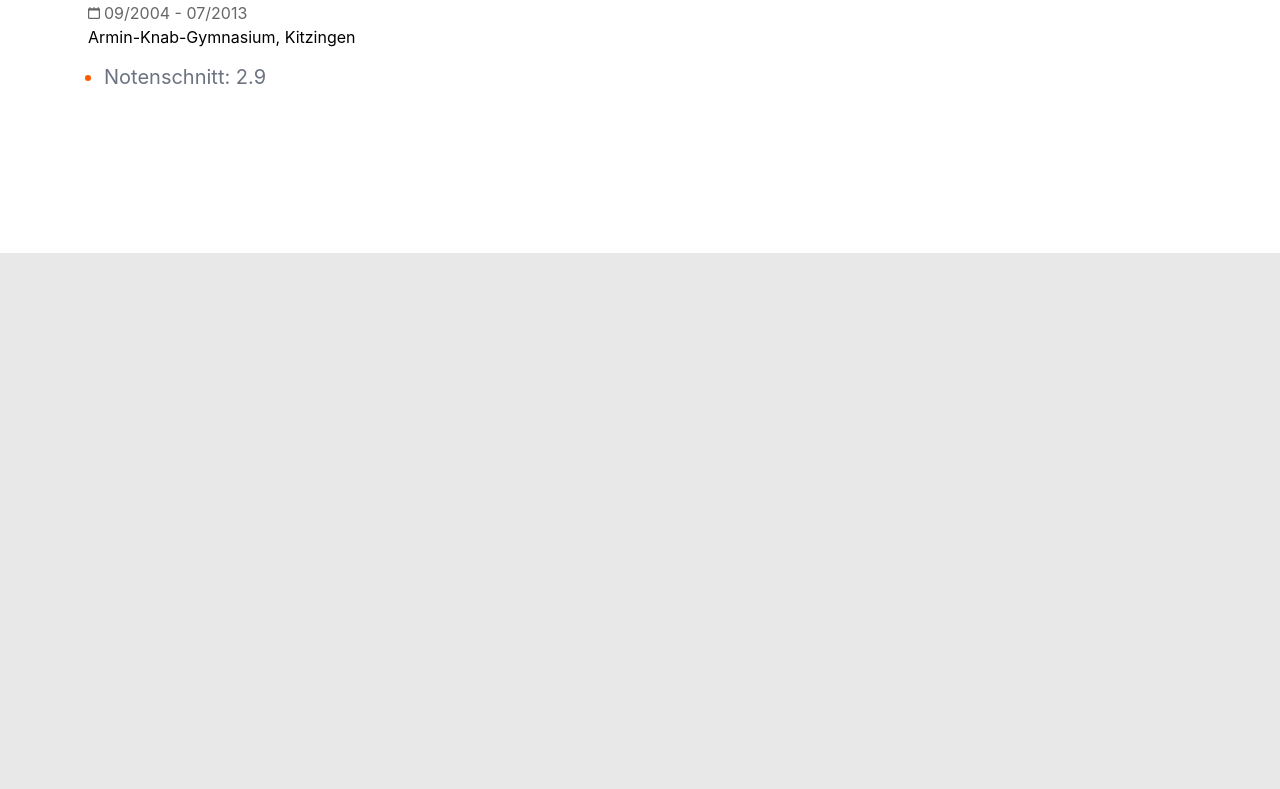
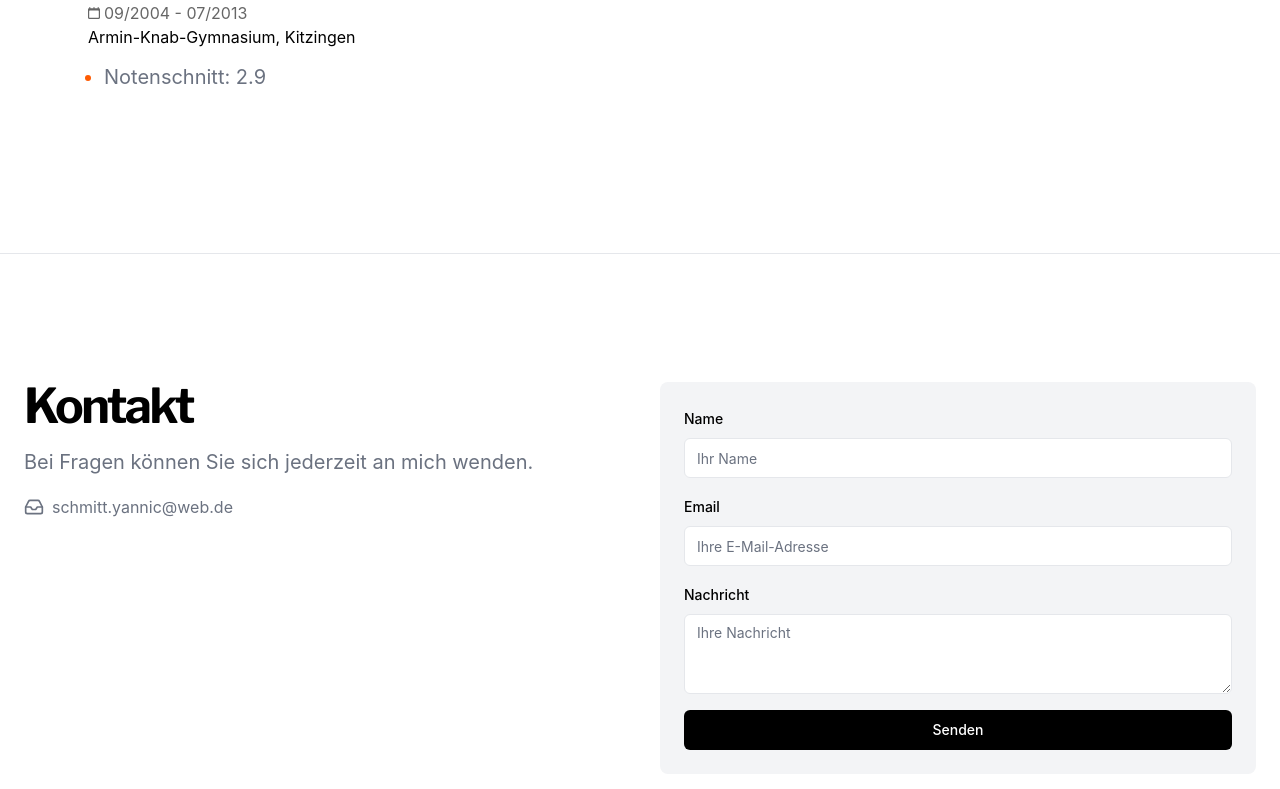
Before and after one commit to SchmittYannic/portfolio_ys, a React (Vite) app: page / in a window 1280 px wide. Shown: the part 2866-3655 px from the top of the page. Before the commit the page ends 3119 px from the top, so only its background shows below. Built offline with nearby package versions, Linux system fonts and the light colour scheme.

Commit message:
Updates Contact component

```diff
--- a/src/components/Contact.tsx
+++ b/src/components/Contact.tsx
@@ -1,7 +1,136 @@
+import useDynamicClasses from "../hooks/useDynamicClasses"
+import { styles } from "../styles"
 
 const Contact = () => {
+
+    const { focusRingColorClass, PageTextContent } = useDynamicClasses();
+    const handleSubmit = () => { }
+
     return (
-        <div>Contact</div>
+        <section
+            id="contact"
+            className={`w-full lg:py-32 md:py-24 py-12 border-t`}
+        >
+            <div
+                id="contact-content"
+                className={`${styles.maxSiteWidth} mx-auto md:px-6 px-4 grid items-start gap-6 lg:grid-cols-2 lg:gap-10`}
+            >
+                <div
+                    id="contact-text"
+                    className="space-y-4"
+                >
+                    <h2
+                        className={`md:text-5xl sm:text-4xl text-3xl font-bold tracking-tighter ${styles.headlineTextColor}`}
+                    >
+                        {PageTextContent.contactHead}
+                    </h2>
+                    <p
+                        className={`${styles.maxContainer} ${styles.primaryFontSize} ${styles.primaryTextColor}`}
+                    >
+                        {PageTextContent.contactSub}
+                    </p>
+                    <div
+                        id="contact-links"
+                        className="space-y-2"
+                    >
+                        <div
+                            className="flex items-center gap-2 text-gray-100"
+                        >
+                            <svg
+                                xmlns="http://www.w3.org/2000/svg"
+                                width="24"
+                                height="24"
+                                viewBox="0 0 24 24"
+                                fill="none"
+                                stroke="currentColor"
+                                stroke-width="2"
+                                stroke-linecap="round"
+                                stroke-linejoin="round"
+                                className={`w-5 h-5 ${styles.primaryTextColor}`}
+                            >
+                                <polyline points="22 12 16 12 14 15 10 15 8 12 2 12"></polyline>
+                                <path d="M5.45 5.11 2 12v6a2 2 0 0 0 2 2h16a2 2 0 0 0 2-2v-6l-3.45-6.89A2 2 0 0 0 16.76 4H7.24a2 2 0 0 0-1.79 1.11z"></path>
+                            </svg>
+                            <a
+                                className={`${styles.primaryTextColor} hover:underline`}
+                                href={`mailto:${PageTextContent.emailAddress}`}
+                            >
+                                {PageTextContent.emailAddress}
+                            </a>
+                        </div>
+                        <div
+                            className="flex items-center gap-2"
+                        >
+
+                        </div>
+                    </div>
+                </div>
+
+                <div
+                    id="contact-form"
+                    className={`rounded-lg p-6 ${styles.secondaryBackground}`}
+                >
+                    <form
+                        className="space-y-4"
+                        onSubmit={handleSubmit}
+                    >
+                        <div
+                            className="space-y-2"
+                        >
+                            <label
+                                htmlFor="name"
+                                className={`${styles.headlineTextColor} text-sm font-medium leading-none peer-disabled:cursor-not-allowed peer-disabled:opacity-70`}
+                            >
+                                {PageTextContent.nameLabel}
+                            </label>
+                            <input
+                                id="name"
+                                className={`flex h-10 w-full rounded-md border border-input dark:border-gray-600 ${styles.primaryTextColor} ${styles.primaryBackground} px-3 py-2 text-sm file:border-0 file:bg-transparent file:text-sm file:font-medium placeholder:text-gray-500 dark:placeholder:text-gray-400 focus-visible:outline-none focus-visible:ring-4 ${focusRingColorClass} focus-visible:ring-offset-2 ring-offset-gray-100 dark:ring-offset-gray-800 disabled:cursor-not-allowed disabled:opacity-50`}
+                                type="text"
+                                placeholder={PageTextContent.namePlaceholder}
+                            />
+                        </div>
+                        <div
+                            className="space-y-2"
+                        >
+                            <label
+                                htmlFor="email"
+                                className={`${styles.headlineTextColor} text-sm font-medium leading-none peer-disabled:cursor-not-allowed peer-disabled:opacity-70`}
+                            >
+                                {PageTextContent.emailLabel}
+                            </label>
+                            <input
+                                id="email"
+                                className={`flex h-10 w-full rounded-md border border-input dark:border-gray-600 ${styles.primaryTextColor} ${styles.primaryBackground} px-3 py-2 text-sm file:border-0 file:bg-transparent file:text-sm file:font-medium placeholder:text-gray-500 dark:placeholder:text-gray-400 focus-visible:outline-none focus-visible:ring-4 ${focusRingColorClass} focus-visible:ring-offset-2 ring-offset-gray-100 dark:ring-offset-gray-800 disabled:cursor-not-allowed disabled:opacity-50`}
+                                type="text"
+                                placeholder={PageTextContent.emailPlaceholder}
+                            />
+                        </div>
+                        <div
+                            className="space-y-2"
+                        >
+                            <label
+                                htmlFor="message"
+                                className={`${styles.headlineTextColor} text-sm font-medium leading-none peer-disabled:cursor-not-allowed peer-disabled:opacity-70`}
+                            >
+                                {PageTextContent.messageLabel}
+                            </label>
+                            <textarea
+                                id="message"
+                                className={`flex min-h-[80px] w-full rounded-md border border-input dark:border-gray-600 ${styles.primaryTextColor} ${styles.primaryBackground} px-3 py-2 text-sm  placeholder:text-gray-500 dark:placeholder:text-gray-400 focus-visible:outline-none focus-visible:ring-4 ${focusRingColorClass} focus-visible:ring-offset-2 ring-offset-gray-100 dark:ring-offset-gray-800 disabled:cursor-not-allowed disabled:opacity-50`}
+                                placeholder={PageTextContent.messagePlaceholder}
+                            ></textarea>
+                        </div>
+                        <button
+                            className={`w-full h-10 px-4 py-2 inline-flex items-center justify-center text-white dark:text-black whitespace-nowrap rounded-md text-sm font-medium transition-colors focus-visible:outline-none focus-visible:ring-4 ${focusRingColorClass} focus-visible:ring-offset-4 ring-offset-gray-100 dark:ring-offset-gray-800 disabled:pointer-events-none disabled:opacity-50 bg-black dark:bg-white hover:bg-black/70 dark:hover:bg-white/70`}
+                            type="submit"
+                        >
+                            {PageTextContent.sendButton}
+                        </button>
+                    </form>
+                </div>
+            </div>
+        </section>
     )
 }
 
--- a/src/components/Portfolio.tsx
+++ b/src/components/Portfolio.tsx
@@ -3,6 +3,7 @@ import Hero from "./Hero"
 import Projects from "./Projects"
 import ProjectsMobile from "./ProjectsMobile";
 import About from "./About";
+import Contact from "./Contact";
 
 const Portfolio = () => {
 
@@ -15,6 +16,7 @@ const Portfolio = () => {
             <Hero />
             {isLgScreen ? <Projects /> : <ProjectsMobile />}
             <About />
+            <Contact />
         </main>
     )
 }
```
